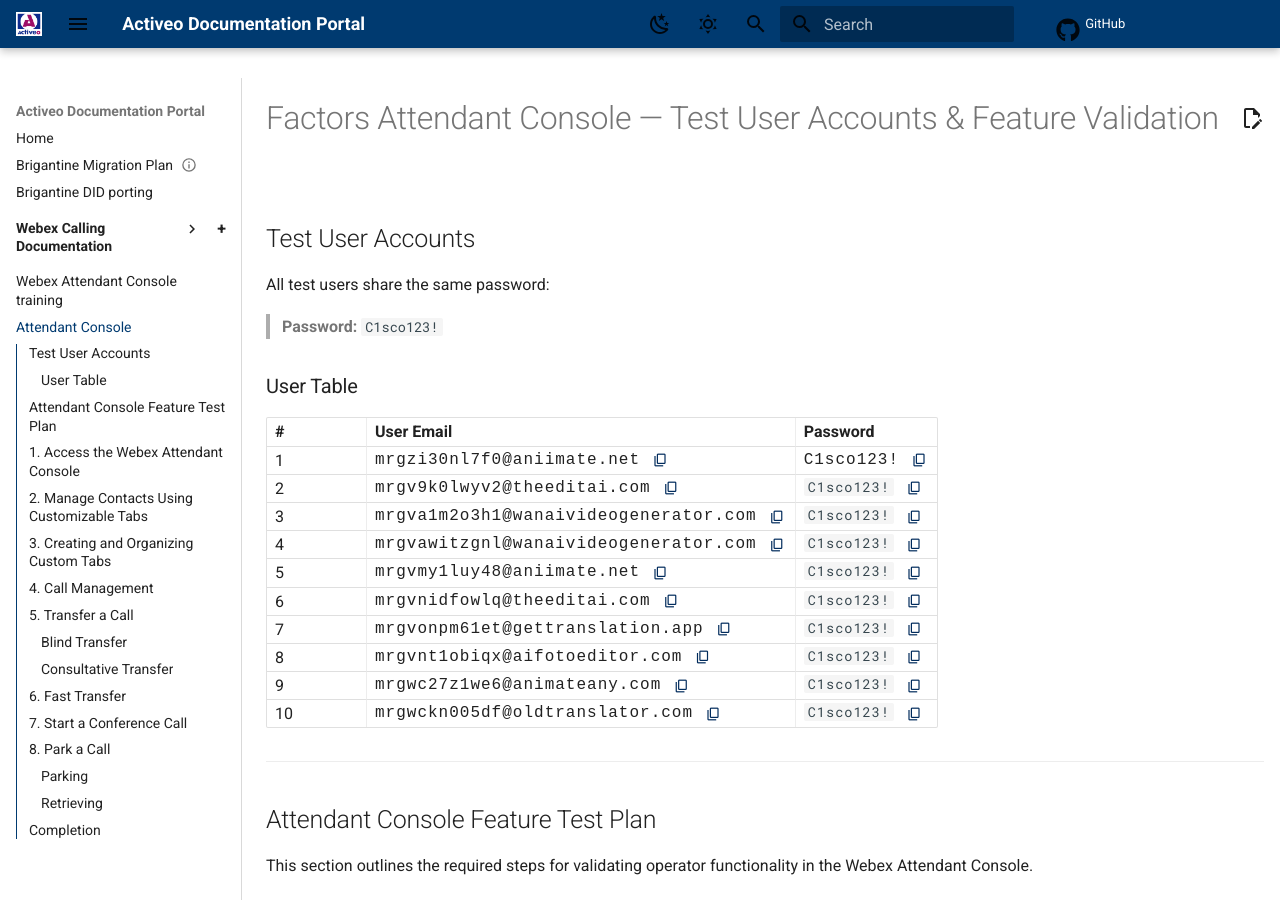
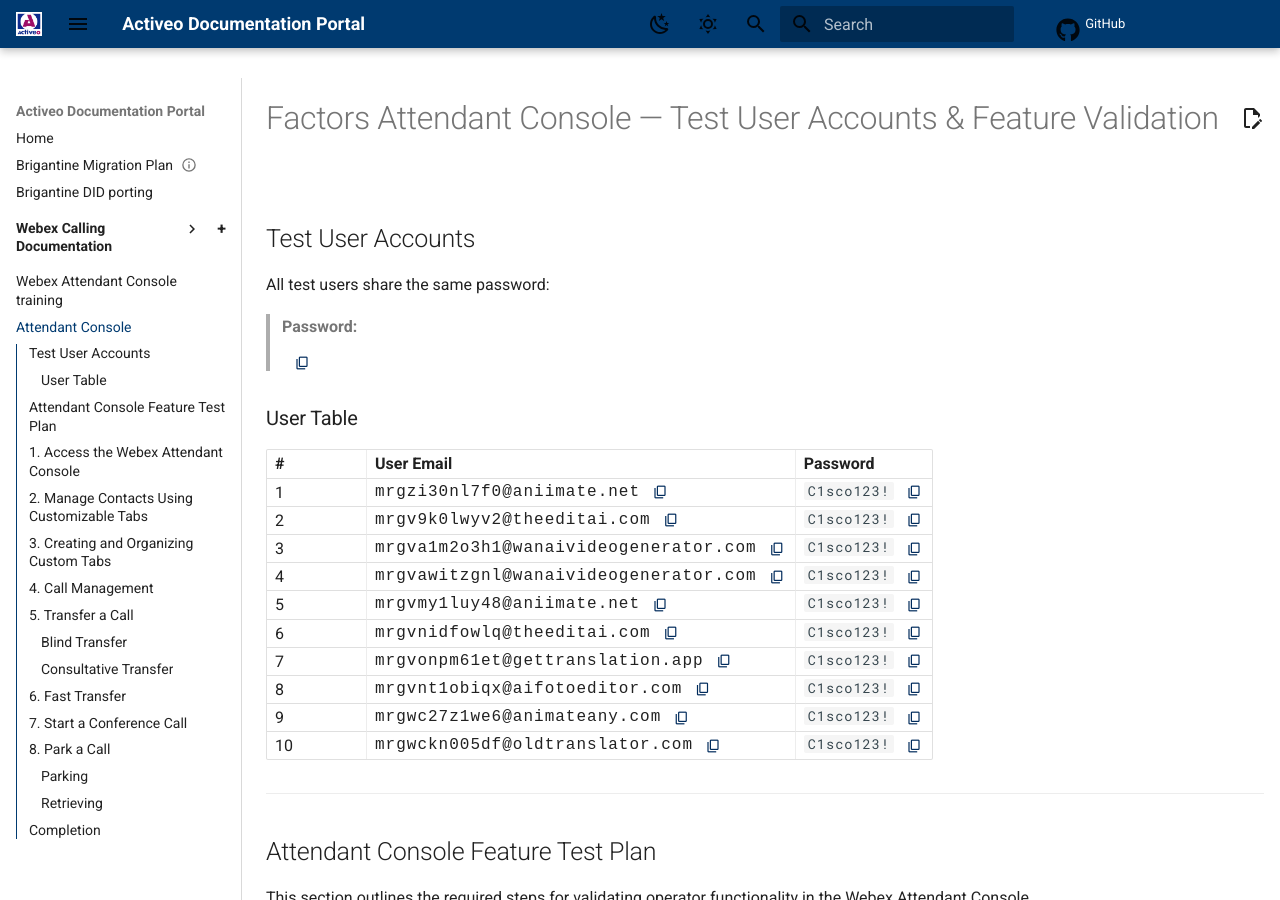
Before and after one commit to kvaksin/mkdocsdemo, an MkDocs documentation site: the page built from docs/AttendantConsole.md, in a window 1280 px wide and 900 px high. Built offline with MkDocs 1.6.1 and Material for MkDocs 9.7.7, drawn with Linux system fonts in a browser that asks for light colours; comment, search, counter and statistics services are not loaded.

Commit message:
Update AttendantConsole.md

```diff
--- a/docs/AttendantConsole.md
+++ b/docs/AttendantConsole.md
@@ -4,13 +4,13 @@
 
 All test users share the same password:
 
-> **Password:** `C1sco123!`
+> **Password:** <div class="cell-flex"><span class="credentials-text"></span><button class="icon-btn copy-btn" data-copy="C1sco123!"><span class="md-icon material-icons">content_copy</span></button></div>
 
 ### User Table
 
 | # | **User Email** | **Password** |
 |-|------------------|--------------|
-|1| <div class="cell-flex"><span class="credentials-text">mrgzi30nl7f0@aniimate.net</span><button class="icon-btn copy-btn" data-copy="mrgzi30nl7f0@aniimate.net"><span class="md-icon material-icons">content_copy</span></button></div> | <div class="cell-flex"><span class="credentials-text">C1sco123!</span><button class="icon-btn copy-btn" data-copy="C1sco123!"><span class="md-icon material-icons">content_copy</span></button></div> |
+|1| <div class="cell-flex"><span class="credentials-text">mrgzi30nl7f0@aniimate.net</span><button class="icon-btn copy-btn" data-copy="mrgzi30nl7f0@aniimate.net"><span class="md-icon material-icons">content_copy</span></button></div> | <div class="cell-flex"><span class="credentials-text">`C1sco123!`</span><button class="icon-btn copy-btn" data-copy="C1sco123!"><span class="md-icon material-icons">content_copy</span></button></div> |
 |2| <div class="cell-flex"><span class="credentials-text">mrgv9k0lwyv2@theeditai.com</span><button class="icon-btn copy-btn" data-copy="mrgv9k0lwyv2@theeditai.com"><span class="md-icon material-icons">content_copy</span></button></div> | <div class="cell-flex"><span class="credentials-text">`C1sco123!`</span><button class="icon-btn copy-btn" data-copy="C1sco123!"><span class="md-icon material-icons">content_copy</span></button></div> |
 |3| <div class="cell-flex"><span class="credentials-text">mrgva1m2o3h1@wanaivideogenerator.com</span><button class="icon-btn copy-btn" data-copy="mrgva1m2o3h1@wanaivideogenerator.com"><span class="md-icon material-icons">content_copy</span></button></div> | <div class="cell-flex"><span class="credentials-text">`C1sco123!`</span><button class="icon-btn copy-btn" data-copy="C1sco123!"><span class="md-icon material-icons">content_copy</span></button></div> |
 |4| <div class="cell-flex"><span class="credentials-text">mrgvawitzgnl@wanaivideogenerator.com</span><button class="icon-btn copy-btn" data-copy="mrgvawitzgnl@wanaivideogenerator.com"><span class="md-icon material-icons">content_copy</span></button></div> | <div class="cell-flex"><span class="credentials-text">`C1sco123!`</span><button class="icon-btn copy-btn" data-copy="C1sco123!"><span class="md-icon material-icons">content_copy</span></button></div> |
```
